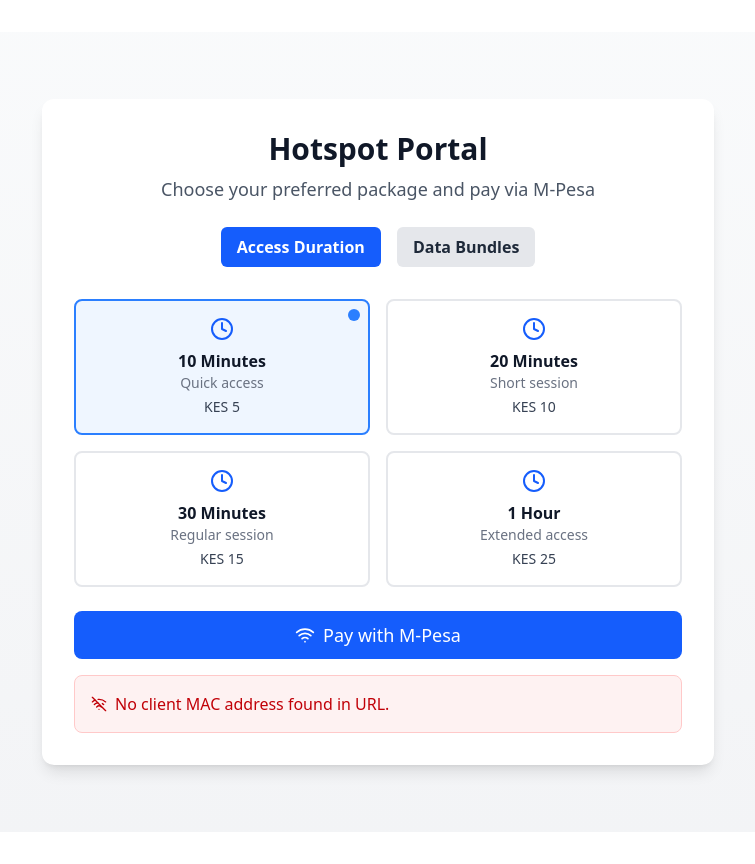
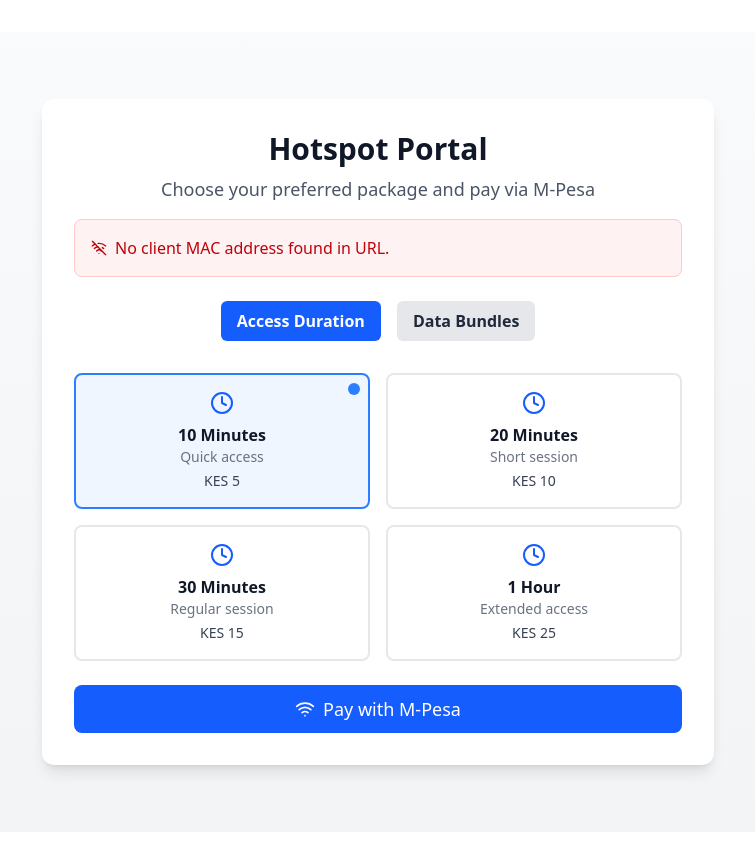
Before and after one commit to livecrib254/unifi-frontend, a React (Vite) app: page / in a window 1280 px wide. Shown: the whole page, without its empty margins (262-1017 px from the left). Built offline with nearby package versions, Linux system fonts and the light colour scheme.

Commit message:
mpesa update

```diff
--- a/src/pages/home.jsx
+++ b/src/pages/home.jsx
@@ -232,6 +232,11 @@
               Choose your preferred package and pay via M-Pesa
             </p>
           </div>
+          <StatusMessage
+            type={status.type}
+            message={status.message}
+            internetAccess={status.internetAccess}
+          />
 
           <div className="mt-6 flex justify-center gap-4">
             <button
@@ -283,11 +288,7 @@
             <span>Pay with M-Pesa</span>
           </button>
 
-          <StatusMessage
-            type={status.type}
-            message={status.message}
-            internetAccess={status.internetAccess}
-          />
+
         </div>
       </div>
 
```
